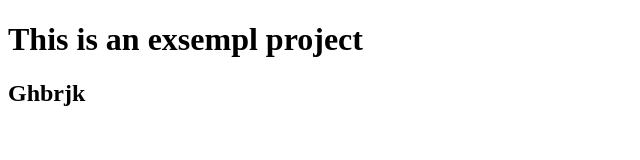
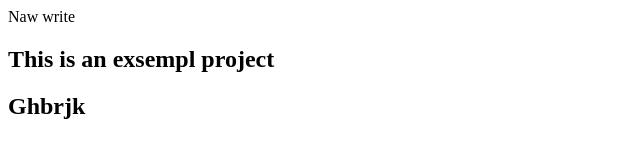
Before and after one commit to KostyaVK7/my-first-progect, a plain HTML site: page index.html in a window 1280 px wide. Shown: the whole page, without its empty margins (0-640 px from the left). Drawn offline with Linux system fonts and the light colour scheme.

Commit message:
Добавив Хедер

```diff
--- a/index.html
+++ b/index.html
@@ -6,7 +6,8 @@
     <title>Document</title>
 </head>
 <body>
-    <h1>This is an exsempl project</h1>
+    <header> Naw write</header>
+    <h2>This is an exsempl project</h2>
     <div>
         <h2>Ghbrjk</h2>
     </div>
```
